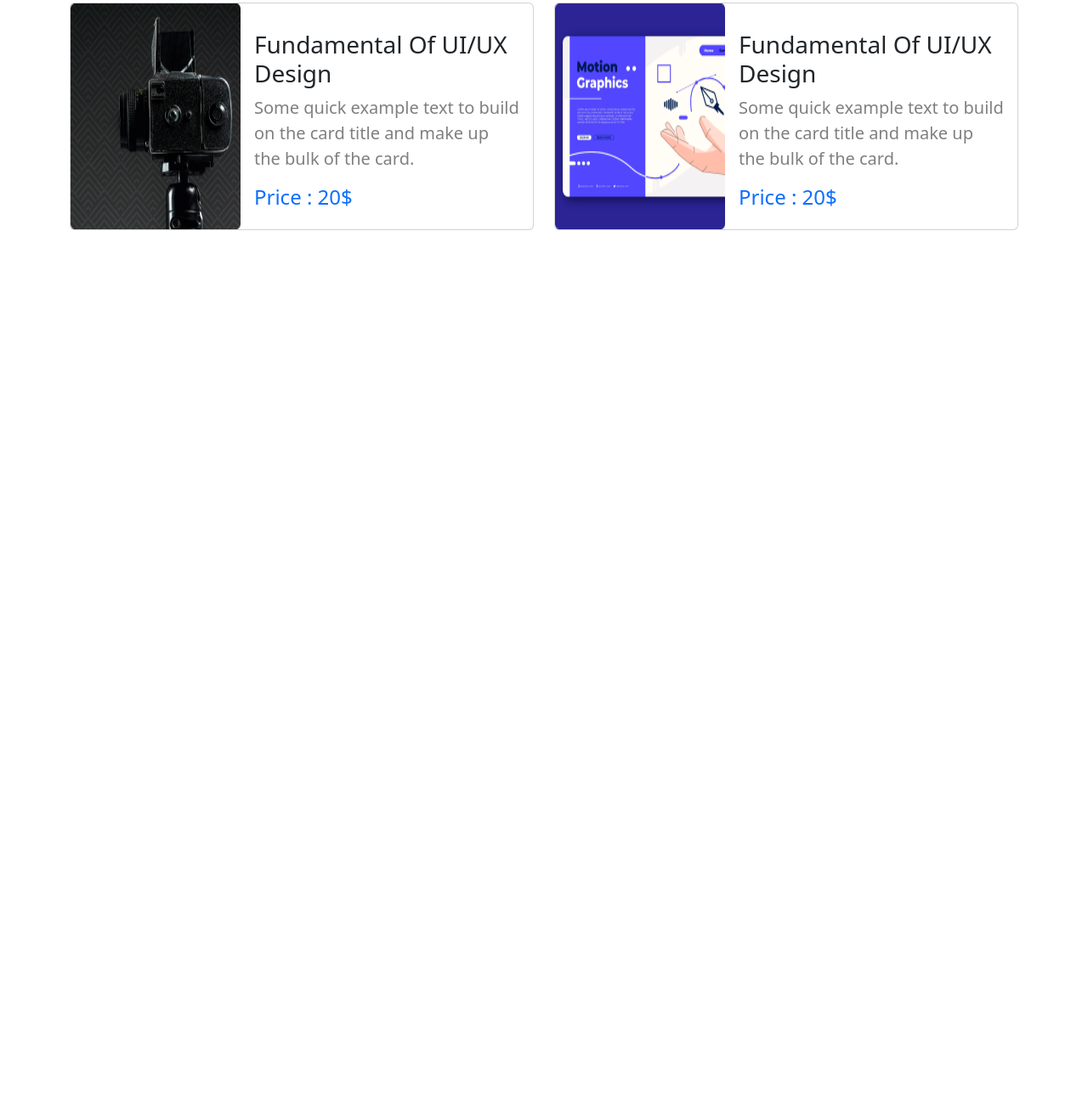
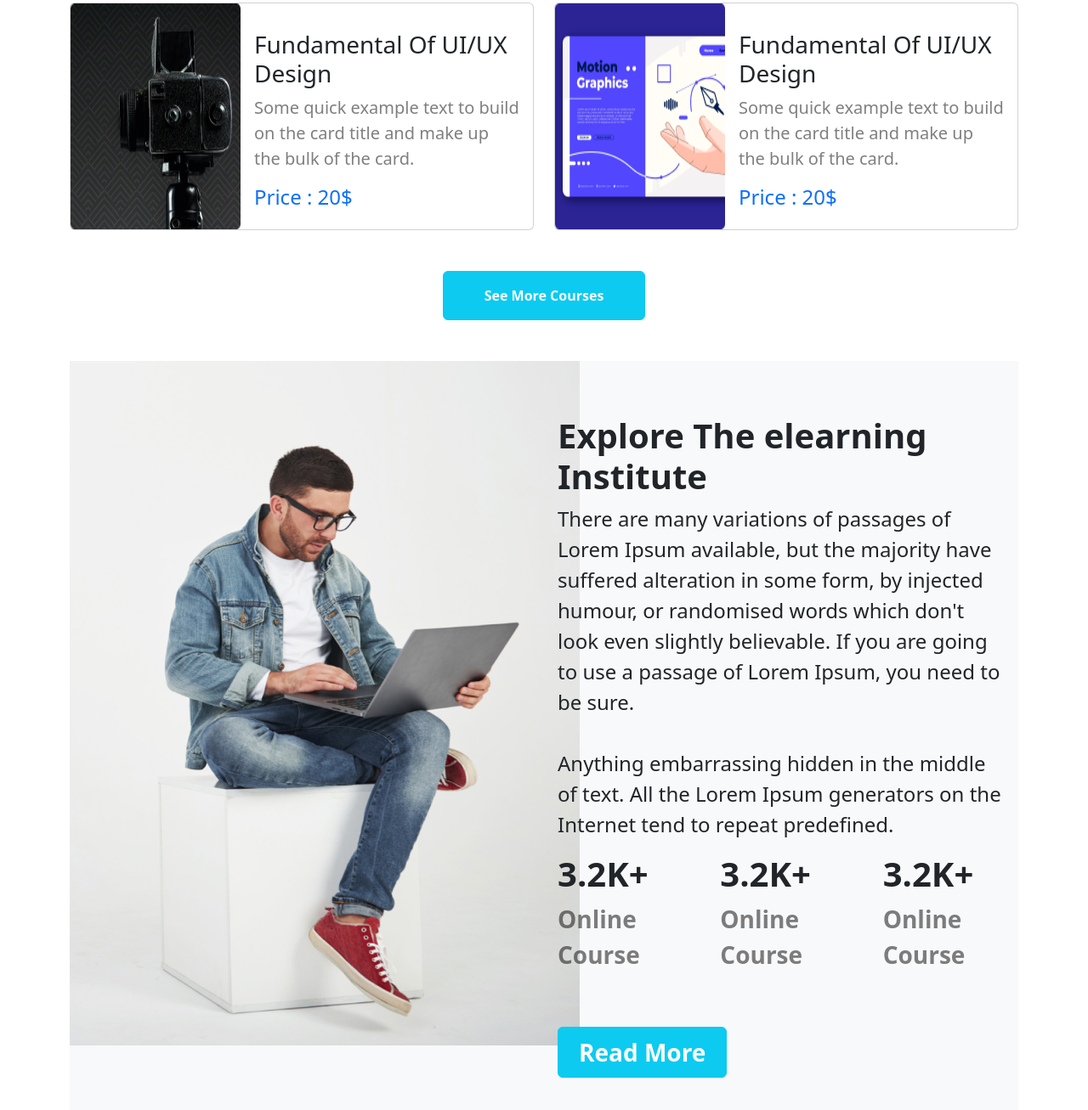
Before and after one commit to Sayed-Ariful-Hoque/Get-Started-Digital-Learning, a plain HTML site: page index.html in a window 1280 px wide. Shown: the part 1851-3158 px from the top of the page at 85% size. Before the commit the page ends 2122 px from the top, so only its background shows below. Drawn offline with nearby package versions, Linux system fonts and the light colour scheme.

Commit message:
explor section add commit

```diff
--- a/index.html
+++ b/index.html
@@ -62,8 +62,8 @@
                 </div>
               </nav>
         </section>
-        <!-- Silider-Section-------------------------------------------------------------------------------------------------------------------
-       ---------------------------------------------------------------------------------------------------------------------------------------- -->
+        <!-- Silider-Section--------------------------------------------------------------------------------------------------------
+       ------------------------------------------------------------------------------------------------------------------------------>
 
             <section class="container">
                 <div id="carouselExampleControls" class="carousel slide" data-bs-ride="carousel">
@@ -108,8 +108,8 @@
     ----------------------------------------------------------------------------------------------------------------------------------------------------------------------------------------------------------------------------------------------------------- -->
     <main>
 
-        <!-- discover-section------------------------------------------------------------------------------------------------------------------------------------------
-        ------------------------------------------------------------------------------------------------------------------------------------------------------------- -->
+        <!-- discover-section--------------------------------------------------------------------------------------------------------
+        ---------------------------------------------------------------------------------------------------------------------------- -->
         <section class="container">
             <div class="w-75 m-auto text-center ">
                 <div class="w-75 m-auto text-center">
@@ -119,15 +119,11 @@
             </div>
         </section>
 
-        <!-- Development--------------------------------------------------------------------------------------------------------------------------------------------------------
-        ------------------------------------------------------------------------------------------------------------------------------------------------------------------------- -->
+        <!-- Development---------------------------------------------------------------------------------------------------------
+        ------------------------------------------------------------------------------------------------------------------------ -->
 
 
         <section class="container mt-5">
-
-
-
-
             <div class="row row-cols-1 row-cols-md-2 g-4">
                 <div class="col">
                   <div class="card">
@@ -202,7 +198,55 @@
                   </div>
                 </div>
 
-              </div>
+            </div>
+
+
+            <div class="w-75 m-auto text-center">
+                <div class="btn btn-info my-5 py-3 px-5 text-white fw-semibold">See More Courses</div>
+            </div>
+        </section>
+
+        <!-- Explore saction---------------------------------------------------------------------------------------------------------
+        --------------------------------------------------------------------------------------------------------------------------- -->
+
+        <section class="container">
+            <div class="">
+                <div class="card mb-3 border border-0" style="">
+                    <div class="row g-0 bg-light">
+                      <div class="col-6">
+                        <img src="images/working.png" class="" alt="...">
+                      </div>
+                      <div class="col-6">
+                        <div class="card-body">
+                          <h1 class="card-title fw-bolder mt-5">Explore The elearning
+                            Institute</h1>
+                          <p class="card-text fs-4">There are many variations of passages of Lorem Ipsum available, but the
+                            majority have suffered alteration in some form, by injected humour, or
+                            randomised words which don't look even slightly believable. If you are going
+                            to use a passage of Lorem Ipsum, you need to be sure. <br><br>
+                            Anything embarrassing hidden in the middle of text. All the Lorem Ipsum
+                            generators on the Internet tend to repeat predefined.</p>
+                            <div class="d-flex">
+
+                                <div>
+                                    <h1 class="fw-bolder">3.2K+</h1>
+                                    <p class="fs-3 text-black fw-semibold text-opacity-50">Online Course</p>
+                                </div>
+                                <div class="ms-5">
+                                    <h1 class="fw-bolder">3.2K+</h1>
+                                    <p class="fs-3 text-black text-black fw-semibold text-opacity-50">Online Course</p>
+                                </div>
+                                <div class="ms-5">
+                                    <h1 class="fw-bolder">3.2K+</h1>
+                                    <p class="fs-3 text-black fw-semibold text-opacity-50">Online Course</p>
+                                </div>
+                            </div>
+                            <div class="btn btn-info my-5 py-2 px-4 text-white fw-semibold fs-3">Read More</div>
+                        </div>
+                      </div>
+                    </div>
+                  </div>
+            </div>
         </section>
 
     </main>
```
